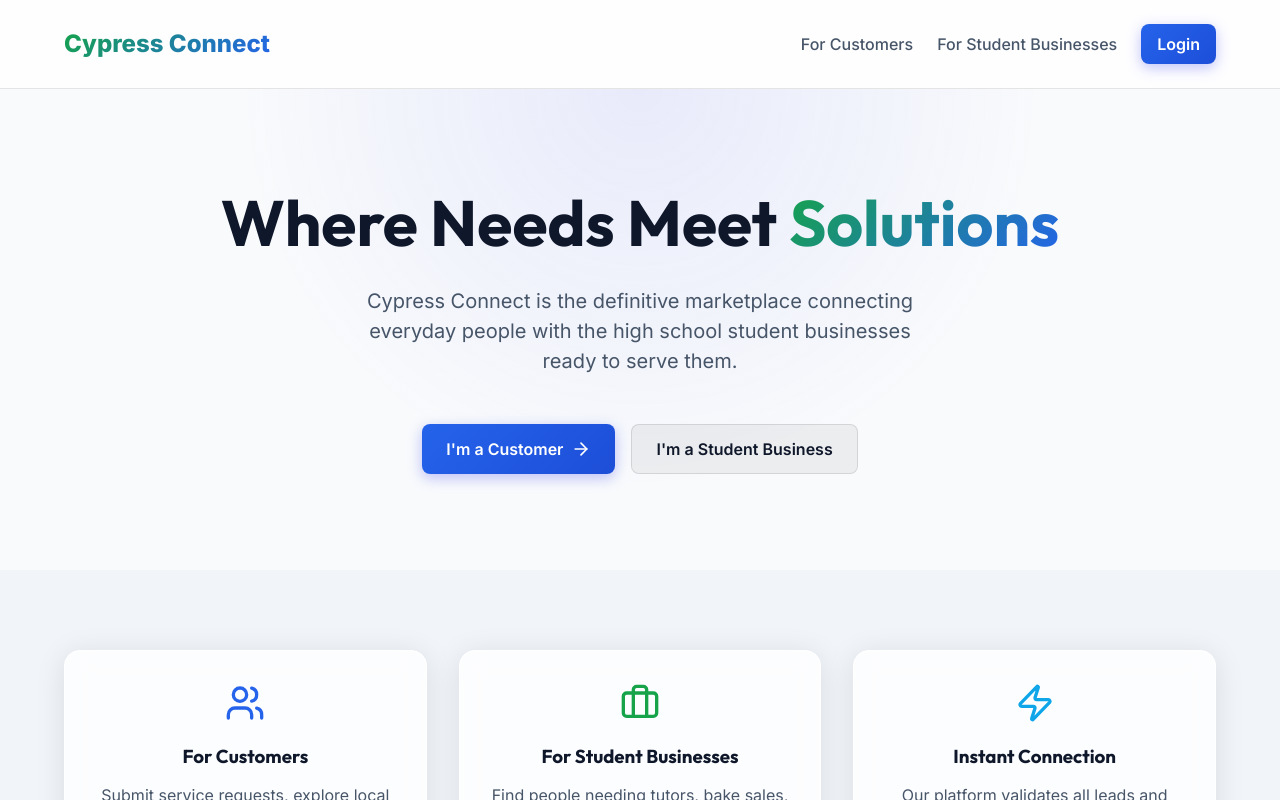
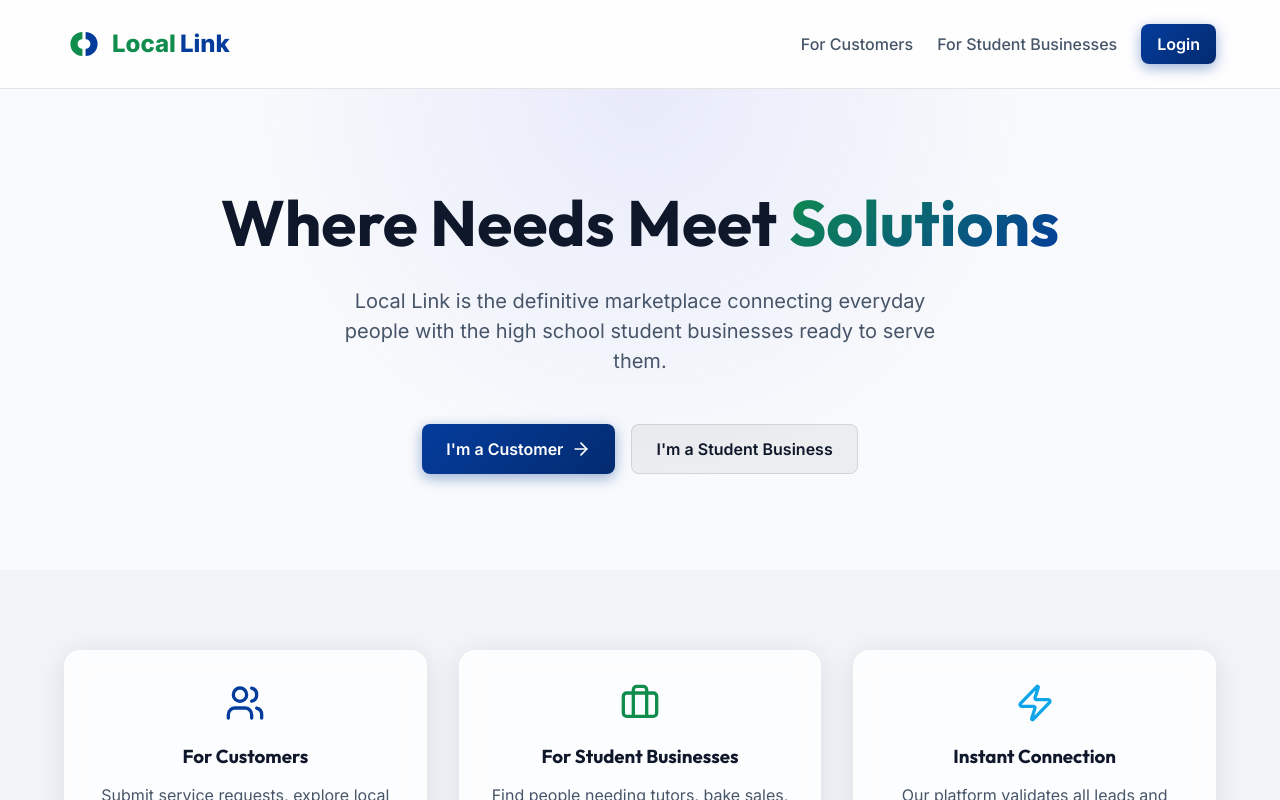
Before and after one commit to cypressconnect/cypress_connect, a React (Vite) app: page / in a window 1280 px wide. Shown: the top 800 px of the page. Built offline with nearby package versions, Linux system fonts and the light colour scheme.

Commit message:
Updated to light student business theme and updated copy

```diff
--- a/index.html
+++ b/index.html
@@ -4,8 +4,8 @@
     <meta charset="UTF-8" />
     <link rel="icon" type="image/svg+xml" href="/favicon.svg" />
     <meta name="viewport" content="width=device-width, initial-scale=1.0" />
-    <meta name="description" content="Cypress Connect - The definitive marketplace connecting everyday people with businesses. Submit leads, explore topics, and find services." />
-    <title>Cypress Connect | Needs Meet Solutions</title>
+    <meta name="description" content="Local Link - The definitive marketplace connecting everyday people with businesses. Submit leads, explore topics, and find services." />
+    <title>Local Link | Needs Meet Solutions</title>
   </head>
   <body>
     <div id="root"></div>
--- a/src/App.jsx
+++ b/src/App.jsx
@@ -22,8 +22,15 @@ const Navbar = () => {
   return (
     <nav style={{ padding: '1.5rem', borderBottom: '1px solid var(--border)', background: 'var(--glass-bg)', backdropFilter: 'blur(10px)', position: 'sticky', top: 0, zIndex: 50 }}>
       <div className="container" style={{ display: 'flex', justifyContent: 'space-between', alignItems: 'center' }}>
-        <Link to="/" style={{ fontWeight: 800, fontSize: '1.5rem', color: 'var(--text-main)', display: 'flex', alignItems: 'center', gap: '0.5rem' }}>
-          <span className="gradient-text">Cypress Connect</span>
+        <Link to="/" style={{ fontWeight: 800, fontSize: '1.5rem', display: 'flex', alignItems: 'center', gap: '0.5rem', textDecoration: 'none' }}>
+          <svg width="40" height="40" viewBox="0 0 100 100" fill="none" xmlns="http://www.w3.org/2000/svg">
+            <path d="M 46 20 A 30 30 0 0 0 46 80 L 46 62 A 12 12 0 0 1 46 38 Z" fill="var(--secondary)"/>
+            <path d="M 54 20 A 30 30 0 0 1 54 80 L 54 62 A 12 12 0 0 0 54 38 Z" fill="var(--primary)"/>
+          </svg>
+          <div>
+            <span style={{ color: 'var(--secondary)' }}>Local</span>
+            <span style={{ color: 'var(--primary)', marginLeft: '0.25rem' }}>Link</span>
+          </div>
         </Link>
         <div style={{ display: 'flex', gap: '1.5rem', alignItems: 'center' }}>
           <Link to="/user" style={{ fontWeight: 500, color: 'var(--text-muted)' }}>For Customers</Link>
--- a/src/index.css
+++ b/src/index.css
@@ -2,9 +2,10 @@
 
 :root {
   /* Dynamic Modern Palette */
-  --primary: #2563eb; /* Blue */
-  --primary-hover: #1d4ed8;
-  --secondary: #16a34a; /* Green */
+  --primary: #043c9c; /* Local Link Blue */
+  --primary-hover: #032b70;
+  --secondary: #108c4c; /* Local Link Green */
+  --secondary-hover: #0b6938;
   --accent: #0ea5e9; /* Light Blue */
 
   /* Light Mode Base */
@@ -87,12 +88,12 @@ button {
 .btn-primary {
   background: linear-gradient(135deg, var(--primary), var(--primary-hover));
   color: white;
-  box-shadow: 0 4px 14px rgba(99, 102, 241, 0.4);
+  box-shadow: 0 4px 14px rgba(4, 60, 156, 0.4);
 }
 
 .btn-primary:hover {
   transform: translateY(-2px);
-  box-shadow: 0 6px 20px rgba(99, 102, 241, 0.6);
+  box-shadow: 0 6px 20px rgba(4, 60, 156, 0.6);
 }
 
 .btn-secondary {
--- a/src/pages/Home.jsx
+++ b/src/pages/Home.jsx
@@ -11,7 +11,7 @@ export default function Home() {
             Where Needs Meet <span className="gradient-text">Solutions</span>
           </h1>
           <p style={{ fontSize: '1.25rem', color: 'var(--text-muted)', maxWidth: '600px', margin: '0 auto 3rem auto' }}>
-            Cypress Connect is the definitive marketplace connecting everyday people with the high school student businesses ready to serve them.
+            Local Link is the definitive marketplace connecting everyday people with the high school student businesses ready to serve them.
           </p>
           <div style={{ display: 'flex', gap: '1rem', justifyContent: 'center' }}>
             <Link to="/user" className="btn btn-primary">
```
